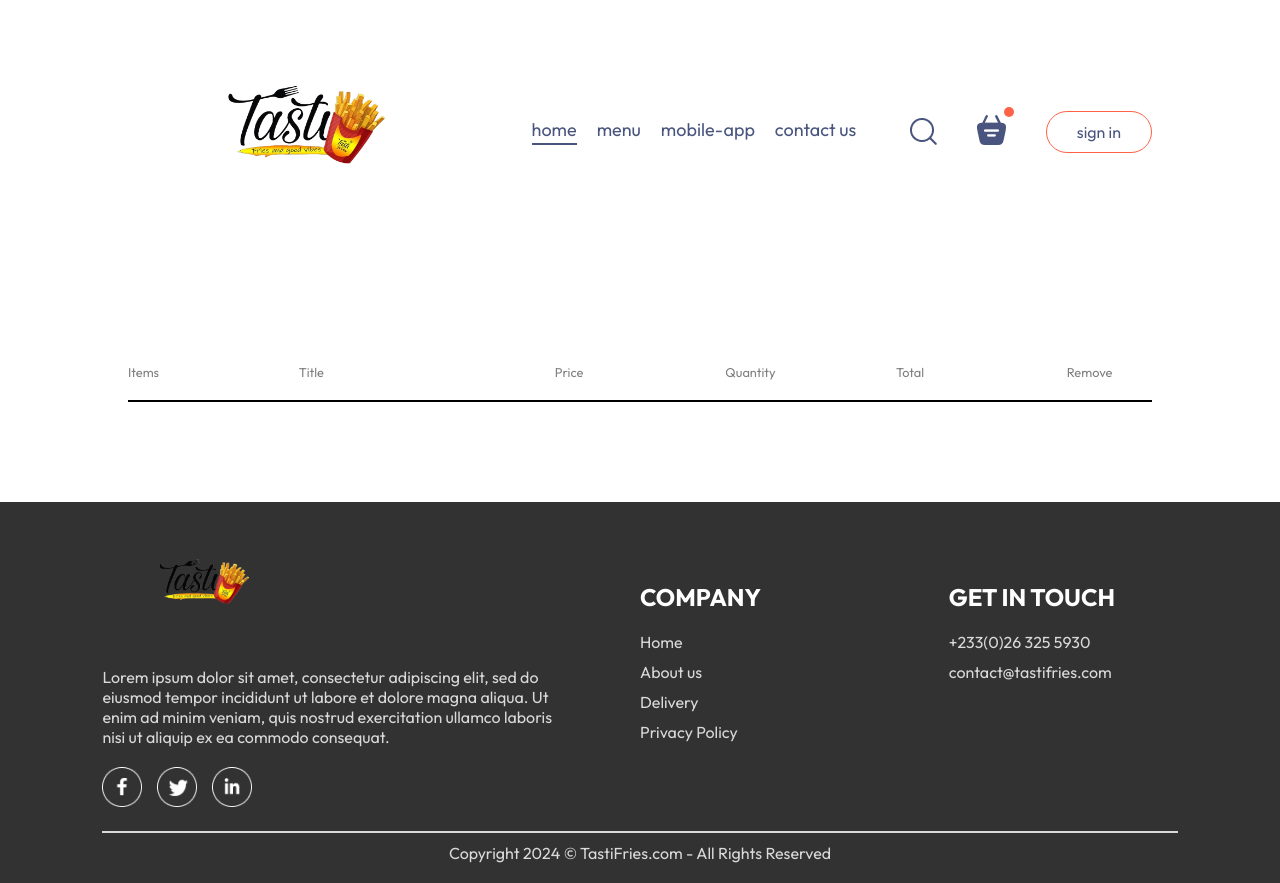
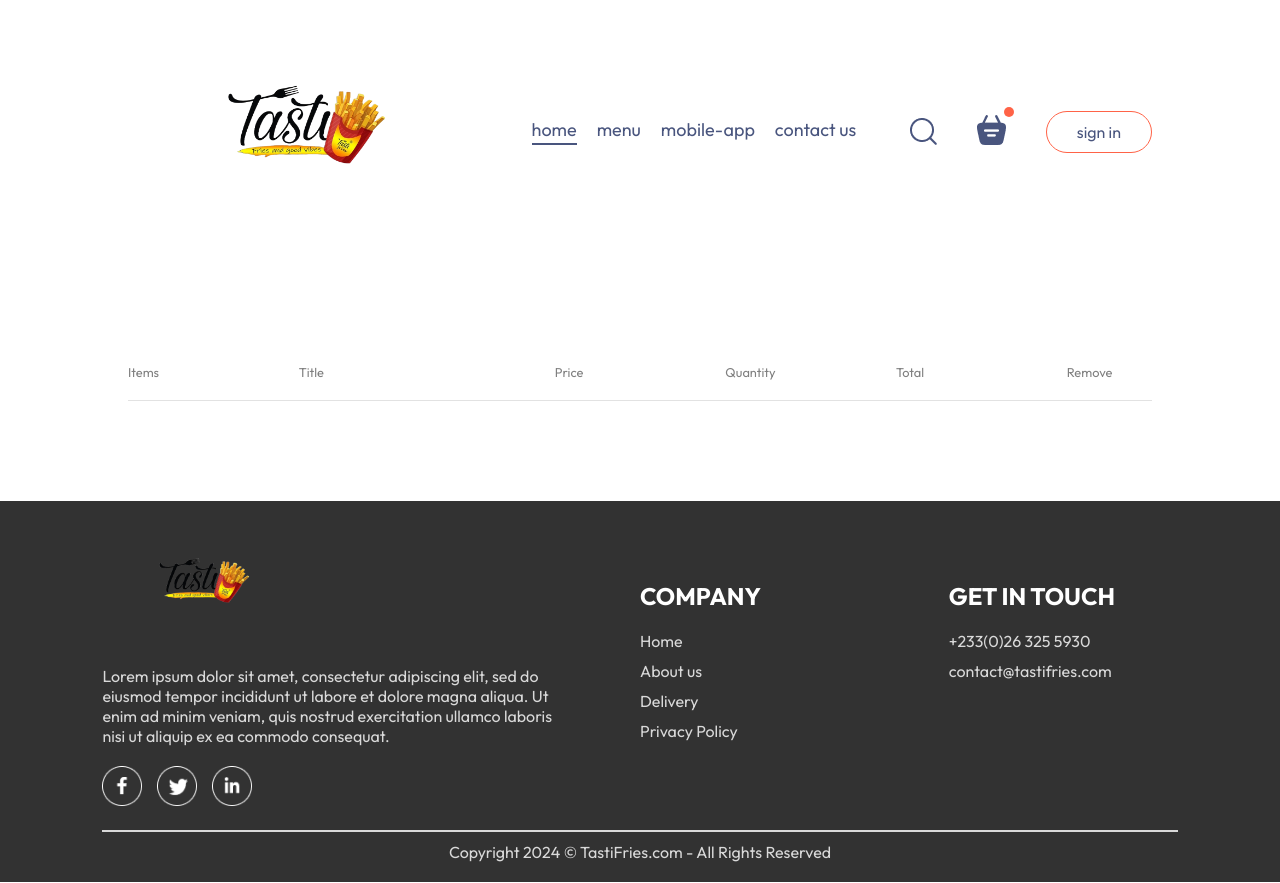
Before and after one commit to BlackOligarch/food_delivery, a React (Vite) app in the folder tasti_fries_webapp/frontend/: page /cart in a window 1280 px wide. Built offline with nearby package versions, Linux system fonts and the light colour scheme.

Commit message:
styled the horizontal tag added in the jsx file

```diff
--- a/tasti_fries_webapp/frontend/src/pages/Cart/Cart.css
+++ b/tasti_fries_webapp/frontend/src/pages/Cart/Cart.css
@@ -18,3 +18,9 @@
 .cart-items-item img{
     width: 50px;
 }
+
+.cart hr{
+    height: 1px;
+    background-color: #e2e2e2;
+    border: none;
+}
```
